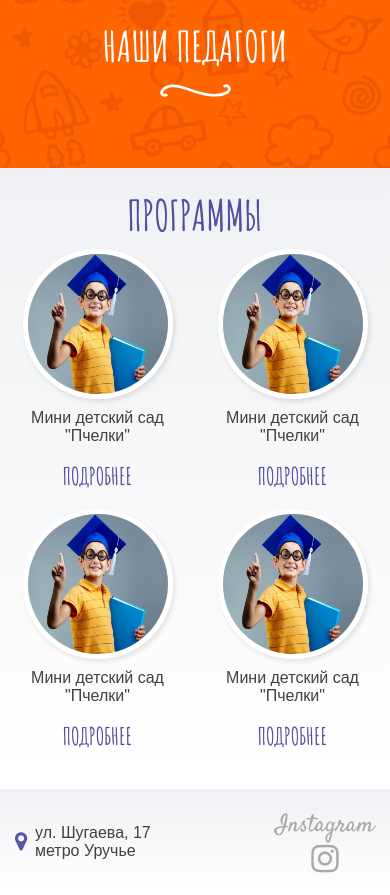
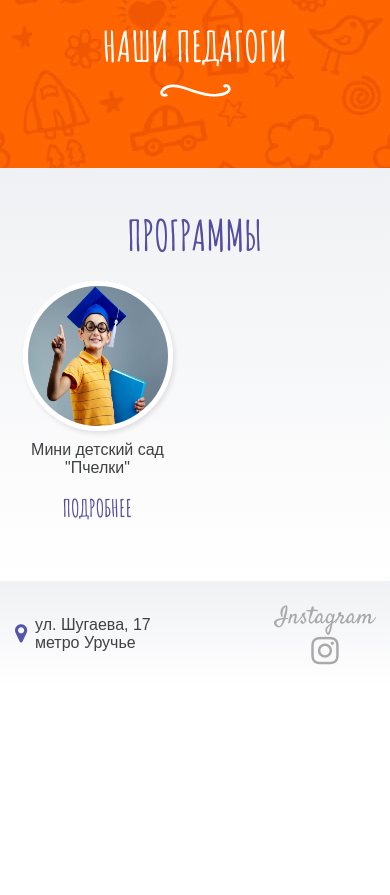
Before and after one commit to tritren/TinyLand, a PHP site: page / in a window 390 px wide. Shown: the part 498-1393 px from the top of the page. After the commit the page ends 1163 px from the top, so only its background shows below. Run offline with PHP 8.4, Linux system fonts and the light colour scheme; data that the repository does not hold is empty; some libraries are stand-ins or nearby versions.

Commit message:
mobile first, style.css исправил для Programs

```diff
--- a/css/styles.css
+++ b/css/styles.css
@@ -181,7 +181,7 @@ footer {
 
 /*programs*/
 .programs {
-    padding: 20px 0;
+    padding: 40px 0;
     background: linear-gradient(to bottom, #F0F1F4, #fff);
 }
 
@@ -189,10 +189,10 @@ footer {
     font: 700 42px 'Amatic SC', cursive;
     color: #554E9E;
     align-items: center;
+    margin-bottom: 20px;
 }
 
 .programsInfo {
-    background-color: #fff;
     flex-direction: column;
     padding: 0 10px 10px 10px;
     background: transparent;
@@ -201,10 +201,10 @@ footer {
 .programsInfo img {
     border-radius: 50%;
     box-shadow: 2px 3px 5px rgba(0,0,0,.1);
-    border: 10px solid #fff;
-    height: 220px;
-    width: 220px;
-    margin-bottom: 20px;
+    border: 5px solid #fff;
+    height: 150px;
+    width: 150px;
+    margin-bottom: 10px;
 }
 
 .programsInfo h4 {
@@ -213,6 +213,7 @@ footer {
     text-align: center;
     text-transform: uppercase;
 }
+
 .programsInfo p {
     text-align: center;
 }
@@ -250,11 +251,13 @@ footer {
     }
 }
 
- @media (max-width: 445px) {  /*programs*/
+ @media (min-width: 575px) {  /*programs*/
     .programsInfo img {
-        border: 5px solid #fff;
-        height: 150px;
-        width: 150px;
-        margin-bottom: 10px;
+    border-radius: 50%;
+    box-shadow: 2px 3px 5px rgba(0,0,0,.1);
+    border: 10px solid #fff;
+    height: 220px;
+    width: 220px;
+    margin-bottom: 20px;
     }
 }
--- a/programs.php
+++ b/programs.php
@@ -2,37 +2,14 @@
 	<div class="container">
 		<div class="row">
 			<div class="programsTitleBlock col-12 text-center">
-              <h1>ПРОГРАММЫ</h1>
+				<h1>ПРОГРАММЫ</h1>
             </div>
             <div class="col-6 col-sm-4 col-md-3 programsContainer">
              	<div class="programsInfo d-flex align-items-center">
               	    <a href="teachers.php?id='.$row['Id'].'"><img src="img/excellentStudent.jpg"></a>
               	    <div class="programsDescription">
-              	    <p>Мини детский сад "Пчелки"</p><a href="teachers.php?id='.$row['Id'].'"><h4>Подробнее</h4></a>
-             		</div>
-          		</div>
-			</div>
-			 <div class="col-6 col-sm-4 col-md-3 programsContainer">
-             	<div class="programsInfo d-flex align-items-center">
-              	    <a href="teachers.php?id='.$row['Id'].'"><img src="img/excellentStudent.jpg"></a>
-              	    <div class="programsDescription">
-              	    <p>Мини детский сад "Пчелки"</p><a href="teachers.php?id='.$row['Id'].'"><h4>Подробнее</h4></a>
-             		</div>
-          		</div>
-			</div>
-			<div class="col-6 col-sm-4 col-md-3 programsContainer">
-             	<div class="programsInfo d-flex align-items-center">
-              	    <a href="teachers.php?id='.$row['Id'].'"><img src="img/excellentStudent.jpg"></a>
-              	    <div class="programsDescription">
-              	    <p>Мини детский сад "Пчелки"</p><a href="teachers.php?id='.$row['Id'].'"><h4>Подробнее</h4></a>
-             		</div>
-          		</div>
-			</div>
-			<div class="col-6 col-sm-4 col-md-3 programsContainer">
-             	<div class="programsInfo d-flex align-items-center">
-              	    <a href="teachers.php?id='.$row['Id'].'"><img src="img/excellentStudent.jpg"></a>
-              	    <div class="programsDescription">
-              	    <p>Мини детский сад "Пчелки"</p><a href="teachers.php?id='.$row['Id'].'"><h4>Подробнее</h4></a>
+              	    	<p>Мини детский сад "Пчелки"</p>
+              	    	<a href="teachers.php?id='.$row['Id'].'"><h4>Подробнее</h4></a>
              		</div>
           		</div>
 			</div>
```
